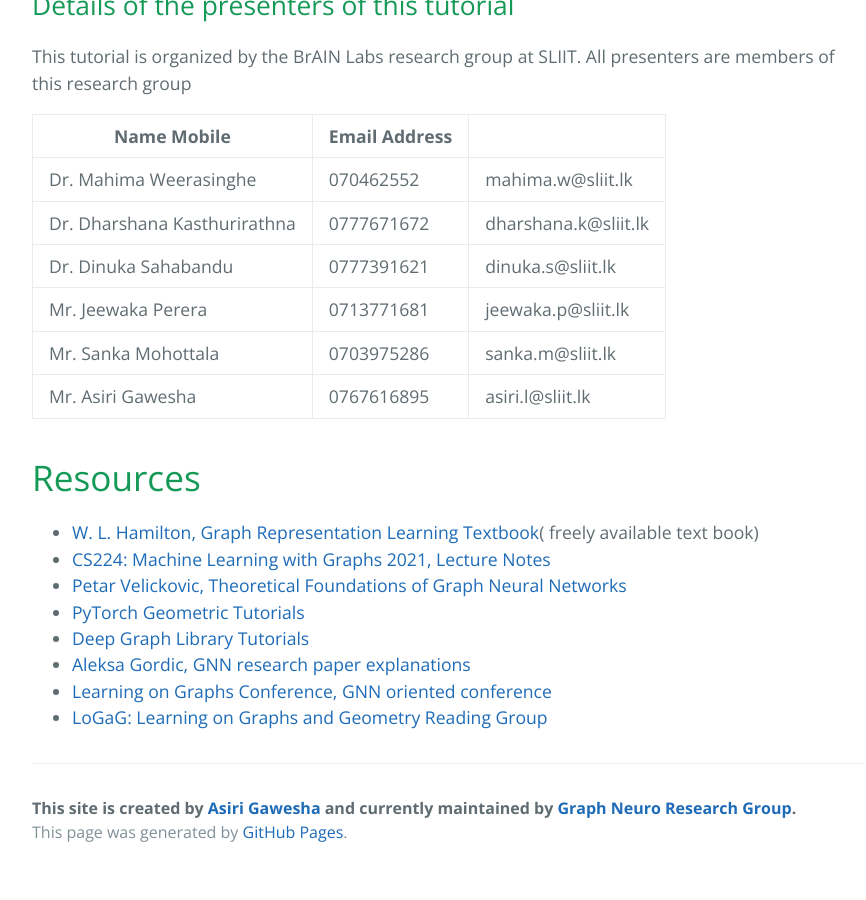
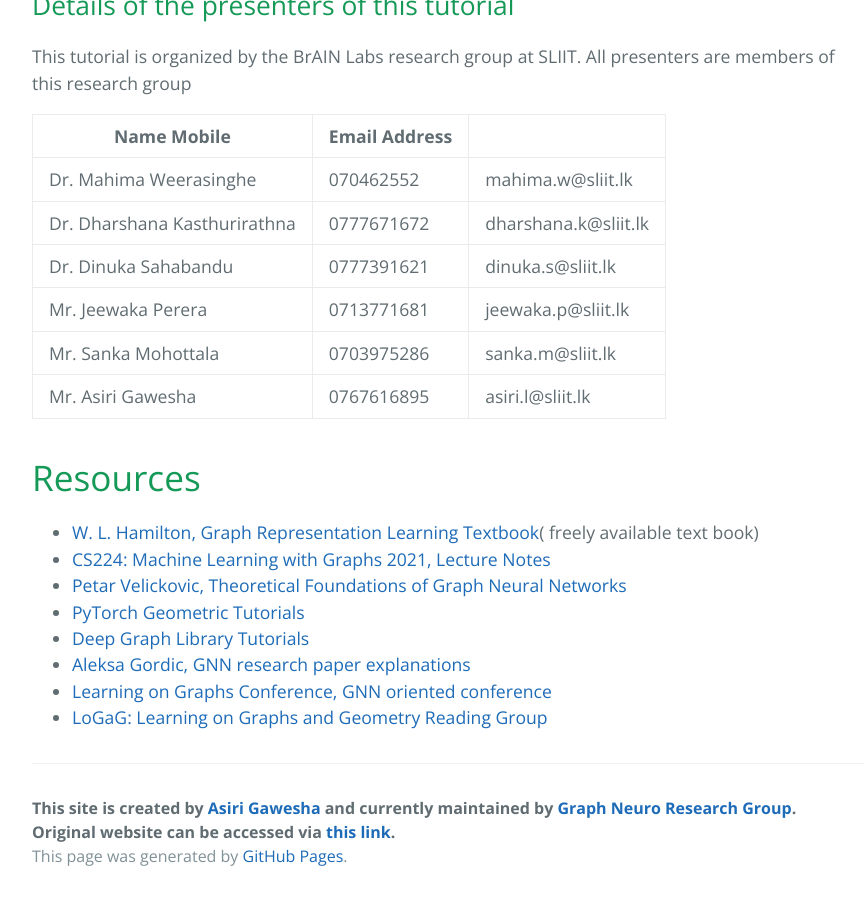
Before and after one commit to tinyml-in-action/tinyml-in-action.github.io, a Jekyll site: the page built from index.md, in a window 1280 px wide and 900 px high, scrolled down 4756 px. Shown: the whole window, without its empty margins (192-1058 px from the left). Built offline with Jekyll 4.4.1, drawn with Linux system fonts in a browser that asks for light colours; before the commit the page ends 5632 px from its top, so only the background shows below that.

Commit message:
credit to asiri -new

```diff
--- a/_layouts/default.html
+++ b/_layouts/default.html
@@ -34,9 +34,9 @@
 
       <footer class="site-footer">
         {% if site.github.is_project_page %}
-          <span class="site-footer-owner"><a href="{{ site.github.repository_url }}">{{ site.github.repository_name }}</a> is maintained by <a href="{{ site.github.owner_url }}">{{ site.github.owner_name }}</a>.</span>
+        <span class="site-footer-owner">This site is created by <a href="https://github.com/asirigawesha">Asiri Gawesha</a> and currently maintained by <a href="https://github.com/graph-neuro-research">Graph Neuro Research Group</a>. <br>Original website can be accessed via <a href="https://github.com/asirigawesha/GNN-tutorial">this link</a>.</span>
         {% else %}
-          <span class="site-footer-owner">This site is created by <a href="https://github.com/asirigawesha">Asiri Gawesha</a> and currently maintained by <a href="https://github.com/graph-neuro-research">Graph Neuro Research Group</a>.</span>
+        <span class="site-footer-owner">This site is created by <a href="https://github.com/asirigawesha">Asiri Gawesha</a> and currently maintained by <a href="https://github.com/graph-neuro-research">Graph Neuro Research Group</a>. <br>Original website can be accessed via <a href="https://github.com/asirigawesha/GNN-tutorial">this link</a>.</span>
         {% endif %}
         <span class="site-footer-credits">This page was generated by <a href="https://pages.github.com">GitHub Pages</a>.</span>
       </footer>
```
